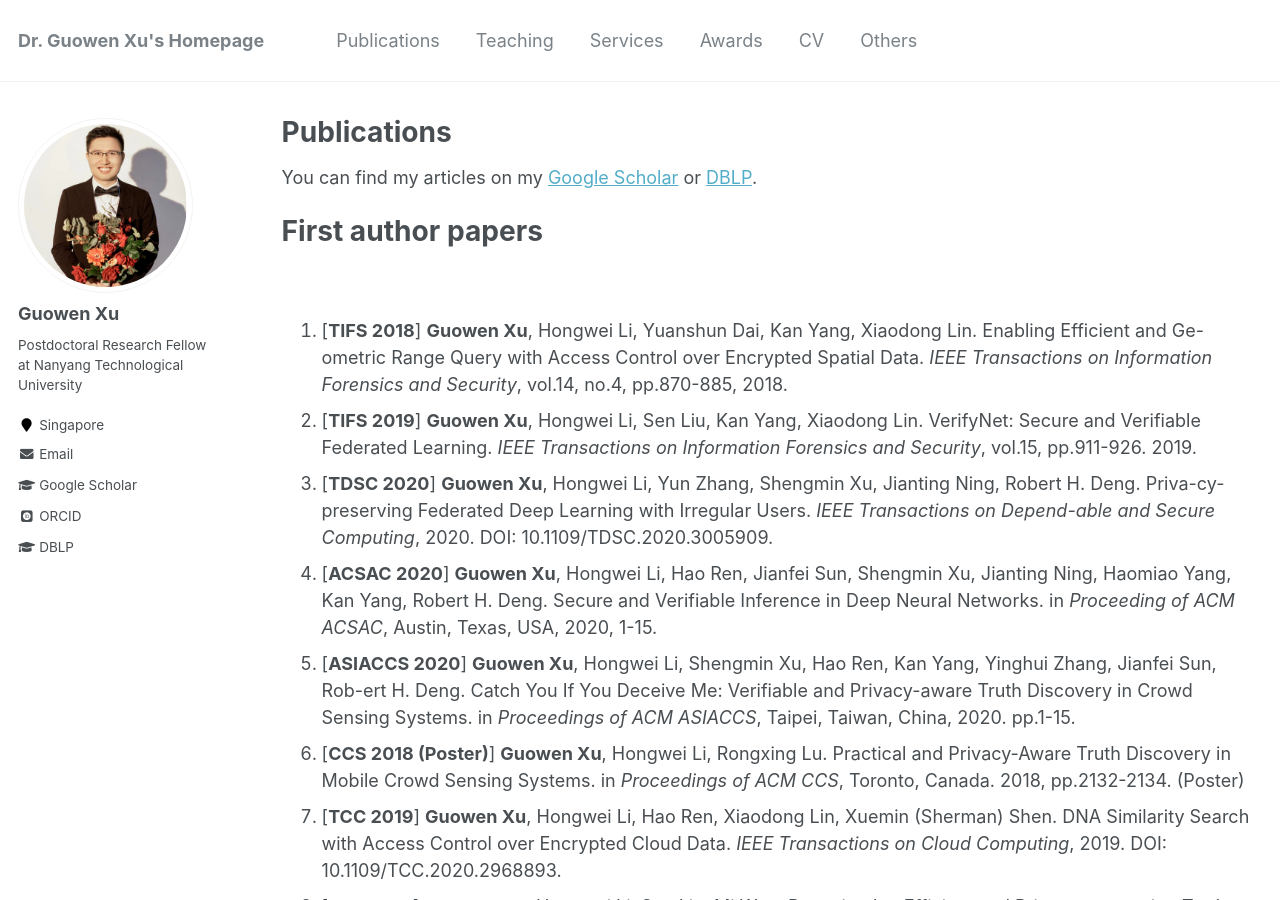
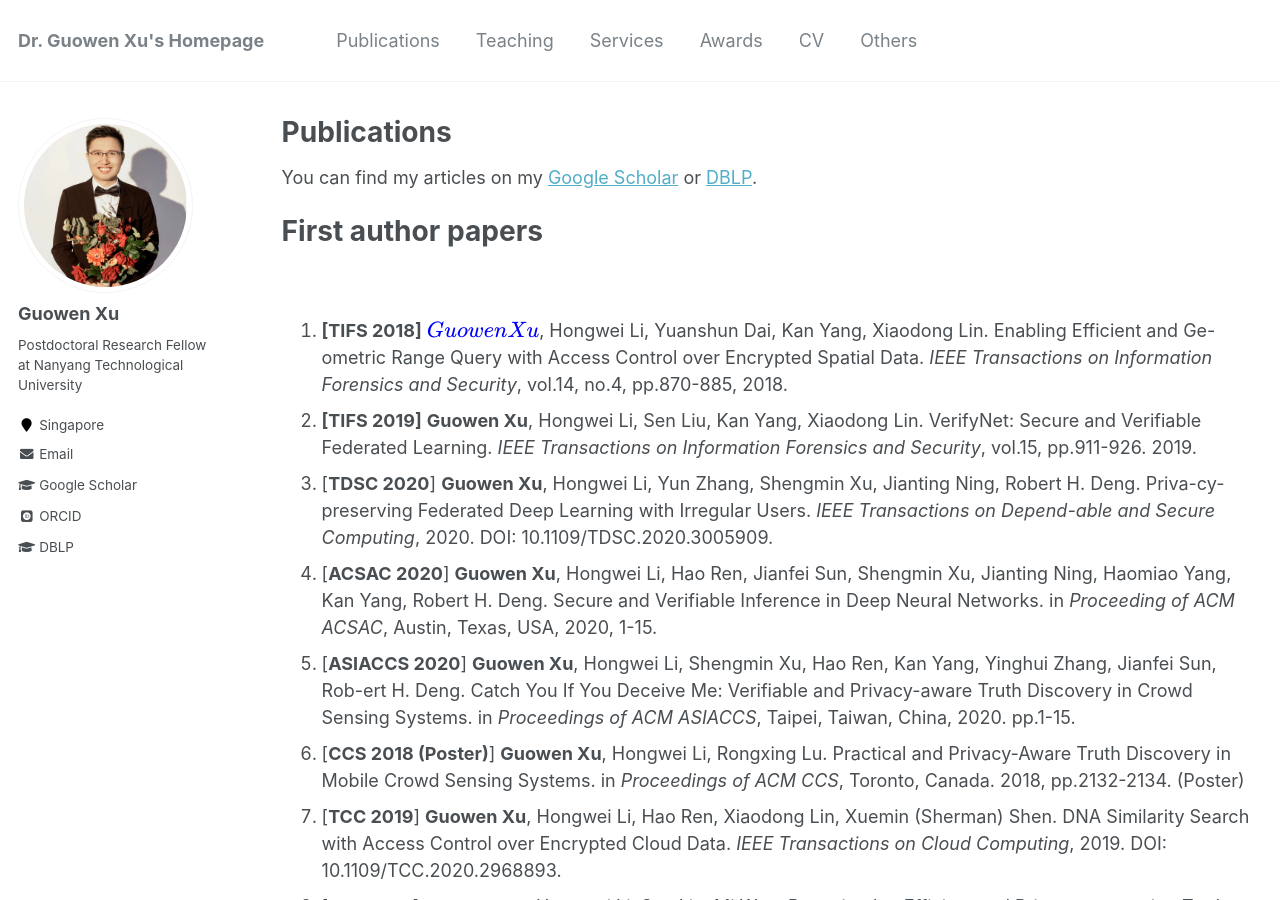
Before and after one commit to Guowen-xu/guowen-xu.github.io, a Jekyll site: the page built from _pages/publications.md, in a window 1280 px wide and 900 px high. Built offline with Jekyll 4.4.1, drawn with Linux system fonts in a browser that asks for light colours; some web fonts are replaced; formulas are drawn with MathJax 3.

Commit message:
Update publications.md

```diff
--- a/_pages/publications.md
+++ b/_pages/publications.md
@@ -13,8 +13,8 @@ You can find my articles on my [Google Scholar](https://scholar.google.com.hk/ci
 &nbsp;&nbsp;&nbsp;&nbsp;&nbsp;&nbsp;&nbsp;&nbsp;
 
 
-1. [**TIFS 2018**] **Guowen Xu**, Hongwei Li, Yuanshun Dai, Kan Yang, Xiaodong Lin. Enabling Efficient and Ge-ometric Range Query with Access Control over Encrypted Spatial Data. *IEEE Transactions on Information Forensics and Security*, vol.14, no.4, pp.870-885, 2018.
-2. [**TIFS 2019**] **Guowen Xu**, Hongwei Li, Sen Liu, Kan Yang, Xiaodong Lin. VerifyNet: Secure and Verifiable Federated Learning. *IEEE Transactions on Information Forensics and Security*, vol.15, pp.911-926. 2019.
+1. **[TIFS 2018]**  $\color{blue}{Guowen Xu}$, Hongwei Li, Yuanshun Dai, Kan Yang, Xiaodong Lin. Enabling Efficient and Ge-ometric Range Query with Access Control over Encrypted Spatial Data. *IEEE Transactions on Information Forensics and Security*, vol.14, no.4, pp.870-885, 2018.
+2. **[TIFS 2019]** **Guowen Xu**, Hongwei Li, Sen Liu, Kan Yang, Xiaodong Lin. VerifyNet: Secure and Verifiable Federated Learning. *IEEE Transactions on Information Forensics and Security*, vol.15, pp.911-926. 2019.
 3. [**TDSC 2020**] **Guowen Xu**, Hongwei Li, Yun Zhang, Shengmin Xu, Jianting Ning, Robert H. Deng. Priva-cy-preserving Federated Deep Learning with Irregular Users. *IEEE Transactions on Depend-able and Secure Computing*, 2020. DOI: 10.1109/TDSC.2020.3005909.
 4. [**ACSAC 2020**] **Guowen Xu**, Hongwei Li, Hao Ren, Jianfei Sun, Shengmin Xu, Jianting Ning, Haomiao Yang, Kan Yang, Robert H. Deng. Secure and Verifiable Inference in Deep Neural Networks. in *Proceeding of ACM ACSAC*, Austin, Texas, USA, 2020, 1-15.
 5. [**ASIACCS 2020**] **Guowen Xu**, Hongwei Li, Shengmin Xu, Hao Ren, Kan Yang, Yinghui Zhang, Jianfei Sun, Rob-ert H. Deng. Catch You If You Deceive Me: Verifiable and Privacy-aware Truth Discovery in Crowd Sensing Systems. in *Proceedings of ACM ASIACCS*, Taipei, Taiwan, China, 2020. pp.1-15.
```
